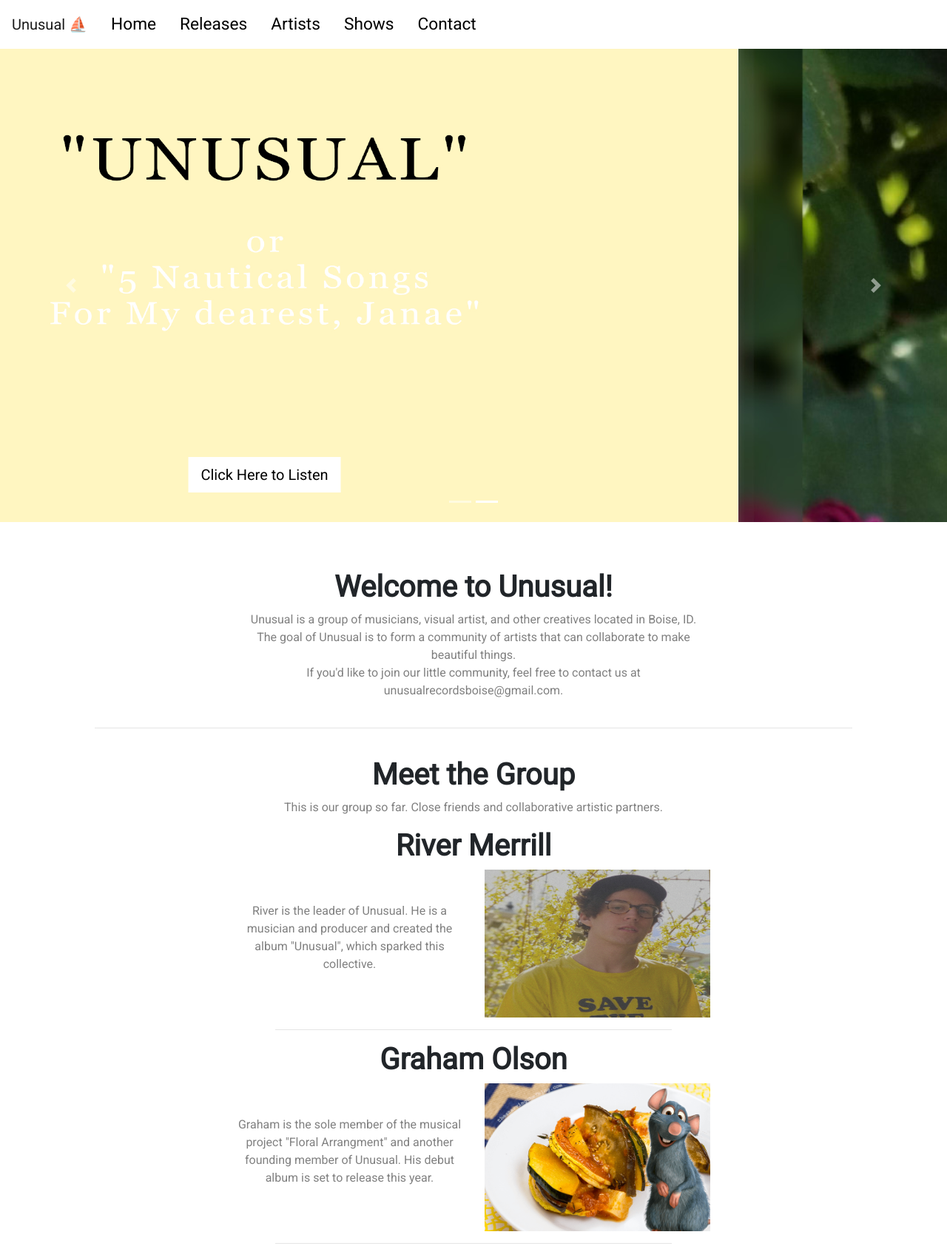
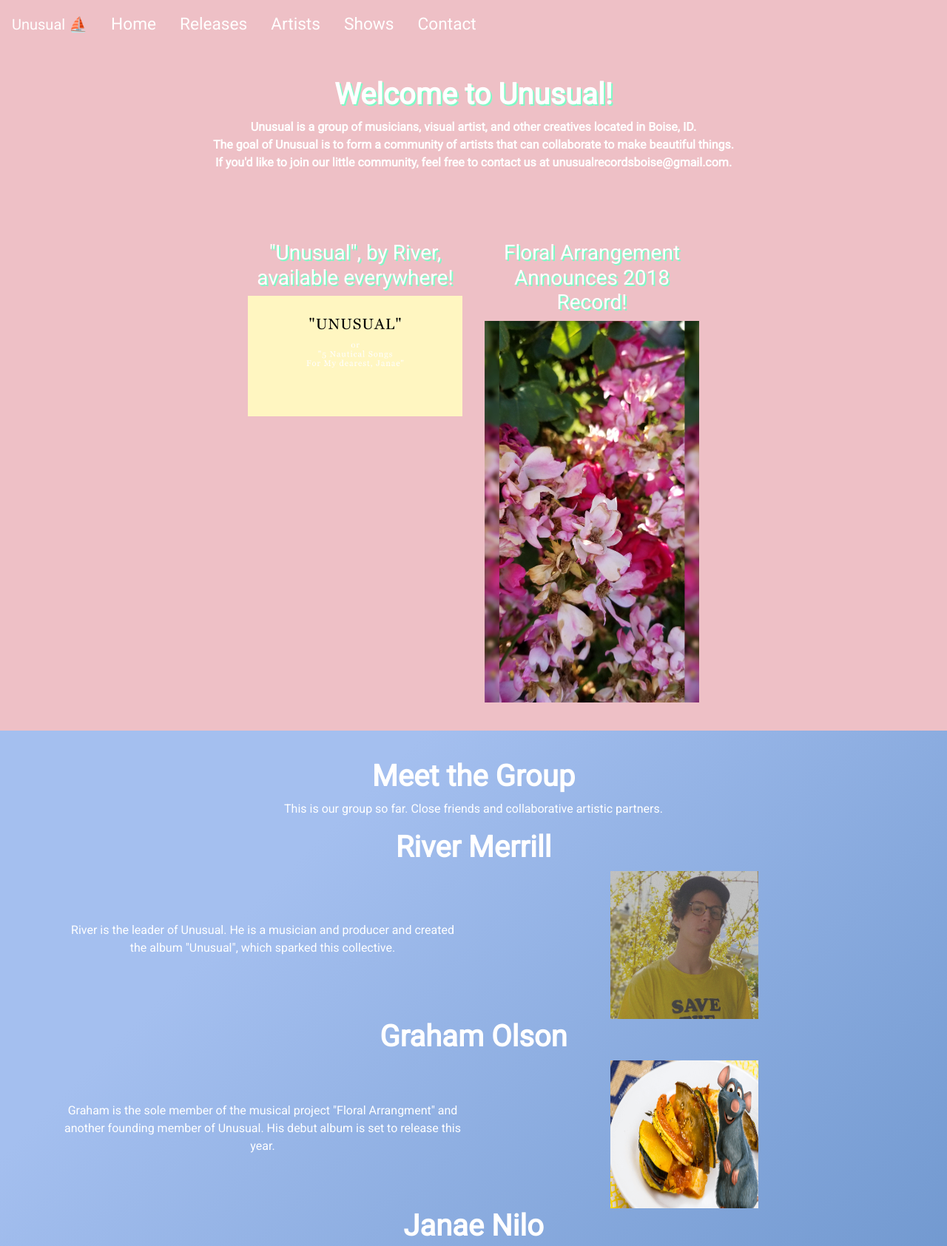
Before and after one commit to RiverMerrill/unusual, a plain HTML site: page index.html in a window 1280 px wide. Shown: the top 1685 px of the page at 74% size. Drawn offline with nearby package versions, Linux system fonts and the light colour scheme.

Commit message:
complete redesign of ui

```diff
--- a/index.html
+++ b/index.html
@@ -11,7 +11,7 @@
 </head>
 
 <body>
-    <nav class="navbar navbar-expand-lg sticky-top navbar-light bg-light">
+    <nav id="navbar" class="navbar navbar-expand-lg sticky-top navbar-light">
         <a class="navbar-brand" href="#">Unusual ⛵</a>
         <button class="navbar-toggler" type="button" data-toggle="collapse" data-target="#navbarNav" aria-controls="navbarNav" aria-expanded="false"
             aria-label="Toggle navigation">
@@ -25,40 +25,6 @@
             <a class="nav-item nav-link" href="#">Contact</a>
         </div>
     </nav>
-    <div id="carousel" class="carousel slide" data-ride="carousel">
-        <ol class="carousel-indicators">
-            <li data-target="#carousel" data-slide-to="0" class="active"></li>
-            <li data-target="#carousel" data-slide-to="1"></li>
-        </ol>
-
-        <div class="carousel-inner">
-            <div class="carousel-item active">
-                <img class="d-block w-100" src="assets/UnusualCover.jpg" alt="Unusual">
-                <div class="carousel-caption d-none d-md-block">
-                    <a href="https://rivermerrill.bandcamp.com/" target="_blank">
-                        <button href="https://rivermerrill.bandcamp.com/" class="btn btn-default btn-lg">Click Here to Listen</button>
-                    </a>
-                </div>
-            </div>
-            <div class="carousel-item">
-                <img class="d-block w-100" src="assets/floral.jpg" alt="Floral Arrangement">
-                <div class="carousel-caption d-none d-md-block">
-                    <h1>Floral Arrangement Announces Album</h1>
-                    <a href="https://www.instagram.com/floralarrangementmusic/" target="_blank">
-                        <button class="btn btn-default btn-lg">More Info</button>
-                    </a>
-                </div>
-            </div>
-        </div>
-        <a class="carousel-control-prev" href="#carousel" role="button" data-slide="prev">
-            <span class="carousel-control-prev-icon" aria-hidden="true"></span>
-            <span class="sr-only">Previous</span>
-        </a>
-        <a class="carousel-control-next" href="#carousel" role="button" data-slide="next">
-            <span class="carousel-control-next-icon" aria-hidden="true"></span>
-            <span class="sr-only">Next</span>
-        </a>
-    </div>
 
     <div class="description section">
         <h1>Welcome to Unusual!</h1>
@@ -68,27 +34,48 @@
         </p>
     </div>
 
-    <hr/>
+    <div class="updates section row">
+        <div class="col-md-3"></div>
+        <a class="col-md-3" href="https://rivermerrill.bandcamp.com" target="_blank">
+            <div class="highlight">
+                <h3>"Unusual", by River, available everywhere!</h3>
+                <img src="assets/UnusualCover.jpg" alt="">
+            </div>
+        </a>
+
+        <a class="col-md-3" href="https://instagram.com/floralarrangementmusic" target="_blank">
+            <div class="highlight">
+                <h3>Floral Arrangement Announces 2018 Record!</h3>
+                <img src="assets/floral.jpg" alt="">
+            </div>
+        </a>
+    </div>
 
     <div class="meet section">
+        <div class="container">
             <h1>Meet the Group</h1>
             <p>This is our group so far. Close friends and collaborative artistic partners.</p>
             <div class="member row">
                 <h1 class="col-md-12">River Merrill</h1>
                 <div class="info col-md-6">
-                <p>River is the leader of Unusual. He is a musician and producer and created the album "Unusual", which sparked
-                    this collective.</p>
+                    <p>River is the leader of Unusual. He is a musician and producer and created the album "Unusual", which
+                        sparked this collective.</p>
                 </div>
-            <img class="col-md-6" src="assets/river.jpg" alt="">
+                <div class="col-md-6">
+                    <img src="assets/river.jpg" alt="">
+                </div>
                 <hr>
             </div>
             <div class="member row">
                 <h1 class="col-md-12">Graham Olson</h1>
                 <div class="info col-md-6">
-                <p>Graham is the sole member of the musical project "Floral Arrangment" and another founding member of Unusual.  His debut album is set to release this year.
+                    <p>Graham is the sole member of the musical project "Floral Arrangment" and another founding member of Unusual.
+                        His debut album is set to release this year.
                     </p>
                 </div>
-            <img class="col-md-6" src="assets/graham.png" alt="">
+                <div class="col-md-6">
+                    <img src="assets/graham.png" alt="">
+                </div>
                 <hr>
             </div>
             <div class="member row">
@@ -96,11 +83,21 @@
                 <div class="info col-md-6">
                     <p>Janae is 1/2 of the project "Cactus Coy" (along with River) and photographer/designer for Unusual.</p>
                 </div>
-            <img class="col-md-6" src="assets/janae.jpg" alt="">
+
+                <div class="col-md-6">
+                    <img src="assets/janae.jpg" alt="">
+                </div>
                 <hr>
             </div>
         </div>
+    </div>
 
+    <div class="join section">
+        <h1>Join Us</h1>
+        <p>If you'd like to inquire about joining the group, please email unusualrecordsboise@gmail.com.</p>
+        <br><br><br><br>
+        <p>Made with ♡ by River</p>
+    </div>
     <script src="https://code.jquery.com/jquery-3.3.1.slim.min.js" integrity="sha384-q8i/X+965DzO0rT7abK41JStQIAqVgRVzpbzo5smXKp4YfRvH+8abtTE1Pi6jizo"
         crossorigin="anonymous"></script>
     <script src="https://cdnjs.cloudflare.com/ajax/libs/popper.js/1.14.3/umd/popper.min.js" integrity="sha384-ZMP7rVo3mIykV+2+9J3UJ46jBk0WLaUAdn689aCwoqbBJiSnjAK/l8WvCWPIPm49"
--- a/styles.css
+++ b/styles.css
@@ -1,60 +1,117 @@
 @import url('https://fonts.googleapis.com/css?family=Roboto');
-body{
+body {
     font-family: 'Roboto', sans-serif;
+    color: white;
 }
-hr{
-    width: 80%;
-    color: grey;
+
+a{
+    color: inherit;
 }
-.btn{
+a:hover{
+    color: inherit;
+    text-decoration: none;
+}
+.highlight:hover {
+    -webkit-filter: grayscale(100%); /* Safari 6.0 - 9.0 */
+    filter: grayscale(100%);
+    cursor: pointer;
+}
+
+#navbar {
+    background-color: #eec0c6 !important;
+}
+
+#navbar * {
+    color: white;
+}
+
+.btn {
     border-radius: 0px;
 }
-.btn-default, .btn-default a{
+
+.btn-default,
+.btn-default a {
     background-color: white !important;
     color: black !important;
 }
-.navbar{
+
+.navbar {
     border: none;
     background-color: white !important;
 }
-.nav-item{
+
+.nav-item {
     font-size: 17pt;
     color: black;
 }
-.nav-item a{
+
+.nav-item a {
     color: grey;
 }
-.carousel{
-    margin-bottom: 5%;
-}
+
 .carousel-item img {
     height: 80%;
     width: 80%;
 }
-.carousel-caption{
+
+.carousel-caption {
     align-items: center;
     justify-content: center;
 }
+
 .section {
     text-align: center;
-    width: 50%;
     margin-left: auto;
     margin-right: auto;
-    margin-bottom: 3%;
-    margin-top: 3%;
+    padding-bottom: 3%;
+    padding-top: 3%;
 }
-.section h1{
+
+.section h1 {
     font-weight: bold;
 }
-.section p{
-    color: grey;
+
+.description {
+    background-color: #eec0c6;
+    font-weight: bold;
+    color: white;
 }
-.info{
+
+.description h1 {
+    text-shadow: 2px 2px #7efac6
+}
+
+.updates {
+    background-color: #eec0c6;
+}
+
+.updates img {
+    max-width: 100%;
+}
+
+.updates h3 {
+    text-shadow: 2px 2px #7efac6
+}
+
+.meet {
+    background-color: #6a93cb;
+    background-image: linear-gradient(315deg, #6a93cb 0%, #a4bfef 74%);
+    color: white;
+}
+
+.info {
     display: flex;
     justify-content: center;
     align-items: center;
 }
-img{
-    width: 200px;
+
+.meet img {
+    width: 200px !important;
     height: 200px;
 }
+.join {
+    background-color: black;
+}
+.join h1 {
+    text-shadow: 2px 2px #7efac6
+}
```
Lines whose indentation alone changed are shown as unchanged.
